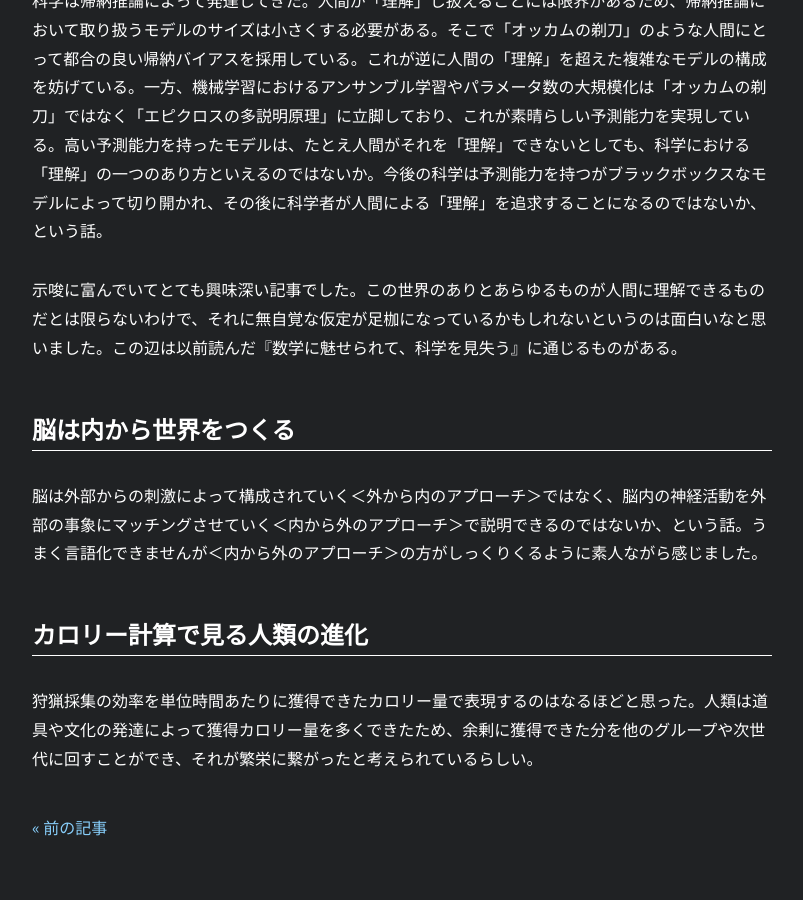
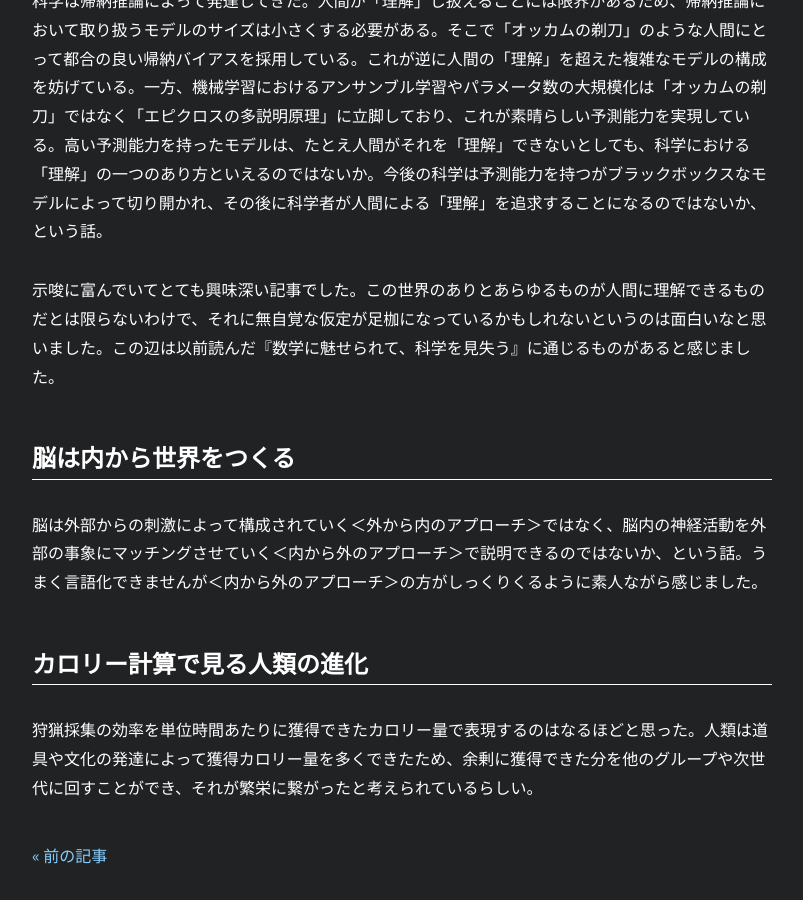
Before and after one commit to nhiroki/nhiroki.github.io, a Jekyll site: the page built from _posts/2023-09-04-book-nikkei-science-202310.md, in a window 1280 px wide and 900 px high, scrolled down 758 px. Shown: the whole window, without its empty margins (238-1041 px from the left). Built offline with Jekyll 4.4.1, drawn with Linux system fonts in a browser that asks for light colours; before the commit the page ends 1629 px from its top, so only the background shows below that.

Commit message:
Editorial fix

```diff
--- a/_posts/2023-09-04-book-nikkei-science-202310.md
+++ b/_posts/2023-09-04-book-nikkei-science-202310.md
@@ -14,7 +14,7 @@ image: /images/book-nikkei-science-202310.webp
 
 科学は帰納推論によって発達してきた。人間が「理解」し扱えることには限界があるため、帰納推論において取り扱うモデルのサイズは小さくする必要がある。そこで「オッカムの剃刀」のような人間にとって都合の良い帰納バイアスを採用している。これが逆に人間の「理解」を超えた複雑なモデルの構成を妨げている。一方、機械学習におけるアンサンブル学習やパラメータ数の大規模化は「オッカムの剃刀」ではなく「エピクロスの多説明原理」に立脚しており、これが素晴らしい予測能力を実現している。高い予測能力を持ったモデルは、たとえ人間がそれを「理解」できないとしても、科学における「理解」の一つのあり方といえるのではないか。今後の科学は予測能力を持つがブラックボックスなモデルによって切り開かれ、その後に科学者が人間による「理解」を追求することになるのではないか、という話。
 
-示唆に富んでいてとても興味深い記事でした。この世界のありとあらゆるものが人間に理解できるものだとは限らないわけで、それに無自覚な仮定が足枷になっているかもしれないというのは面白いなと思いました。この辺は以前読んだ『数学に魅せられて、科学を見失う』に通じるものがある。
+示唆に富んでいてとても興味深い記事でした。この世界のありとあらゆるものが人間に理解できるものだとは限らないわけで、それに無自覚な仮定が足枷になっているかもしれないというのは面白いなと思いました。この辺は以前読んだ『数学に魅せられて、科学を見失う』に通じるものがあると感じました。
 
 # 脳は内から世界をつくる
 
```
